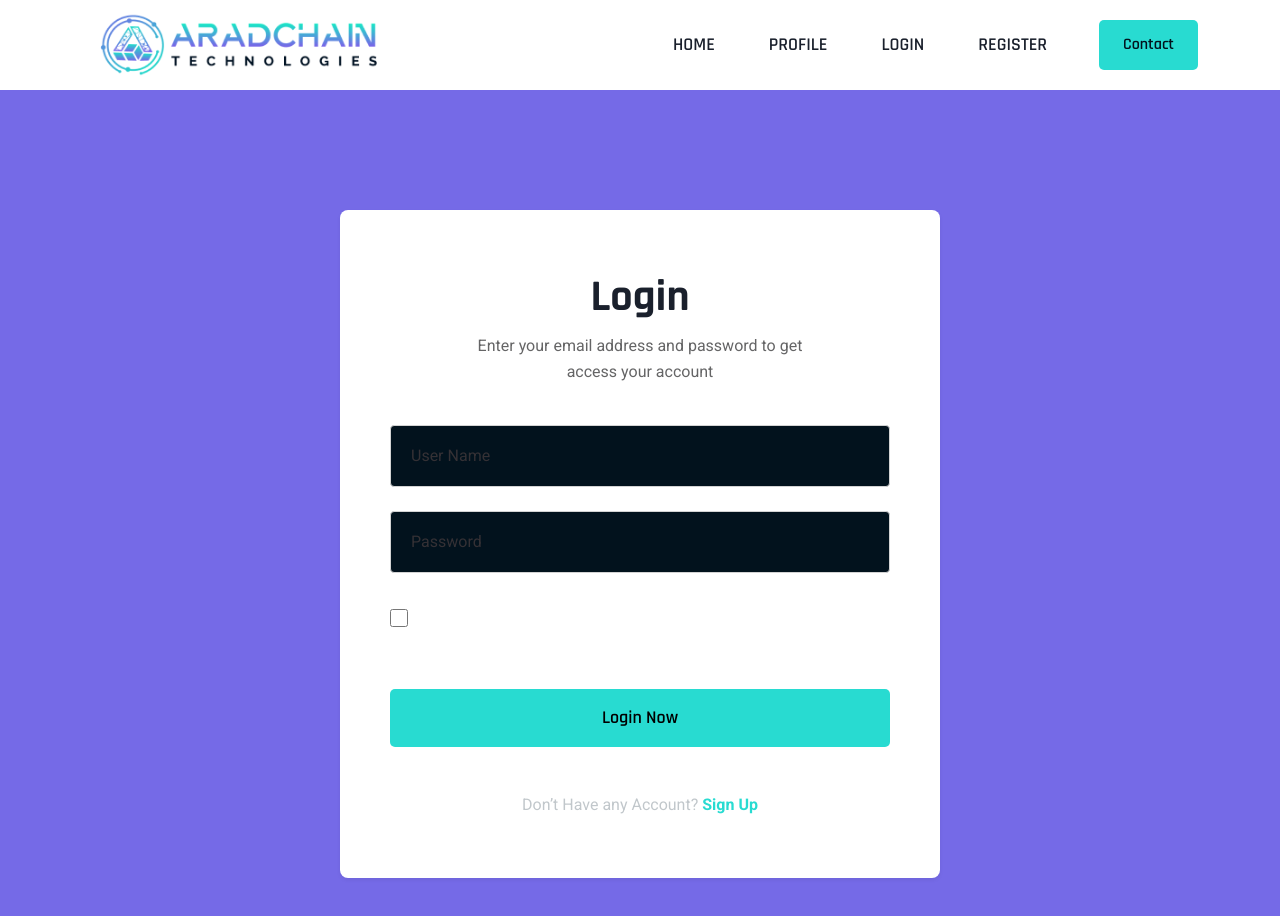
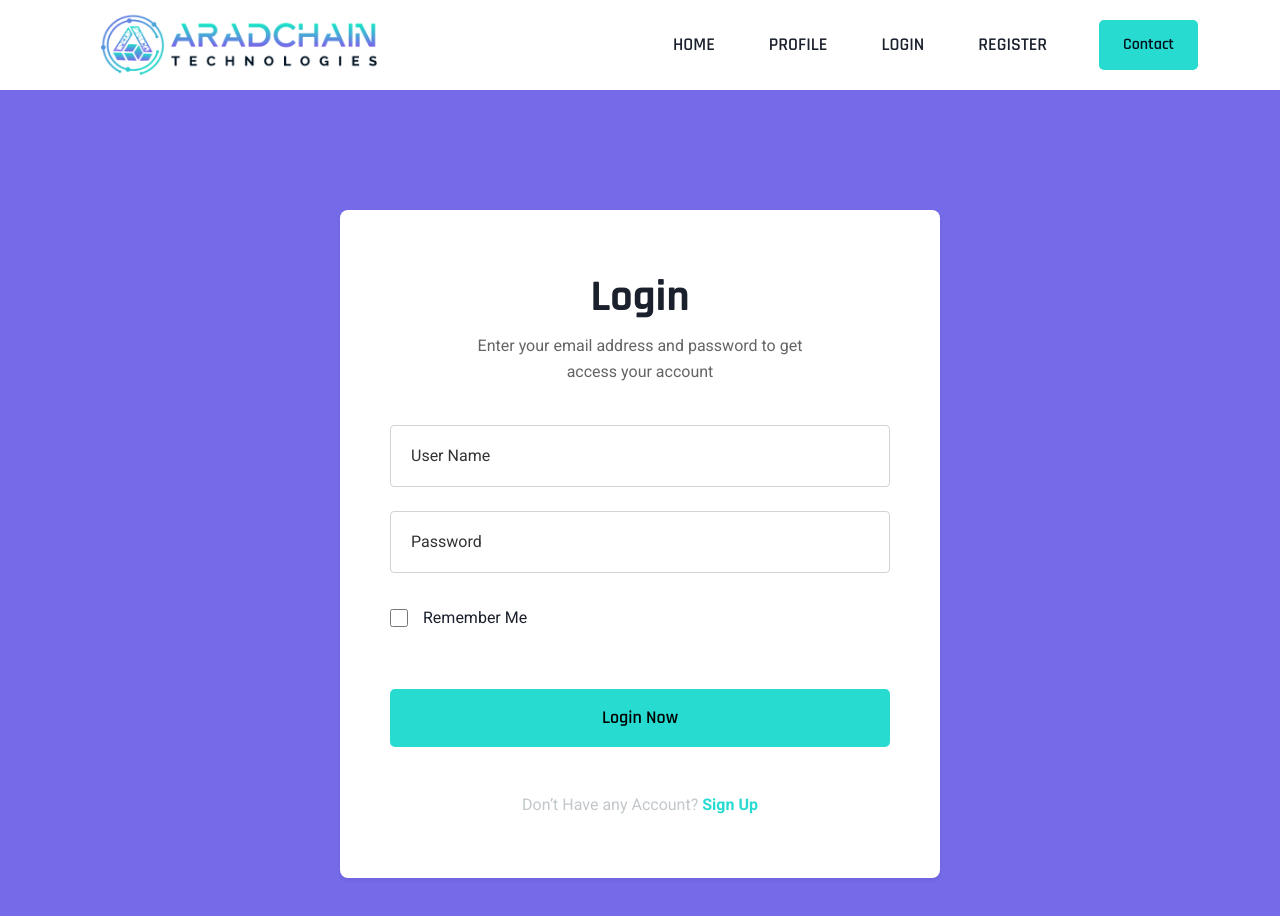
Before and after one commit to zubairahmed22/aradchaintech, a React (Create React App) app: page /login in a window 1280 px wide. Shown: the top 916 px of the page. Built offline with nearby package versions, Linux system fonts and the light colour scheme.

Commit message:
favicon added

```diff
--- a/src/index.css
+++ b/src/index.css
@@ -59,9 +59,14 @@ h2 {
   border-radius: 4px;
   padding: 5px 20px;
   color: #a7a5a5 !important;
+  background-color: #ffffff !important;
   /* border: none; */
   line-height: 50px;
   /* border: 1px solid transparent; */
+}
+.account-form .form-group .checkgroup label {
+  margin: 0;
+  color: #1a202c !important;
 }
 ::-webkit-input-placeholder { /* WebKit, Blink, Edge */
   color:    rgb(53, 49, 53) !important;
```
Also changed, not shown: 1 other file (tests, documents, lock files or other folders).
